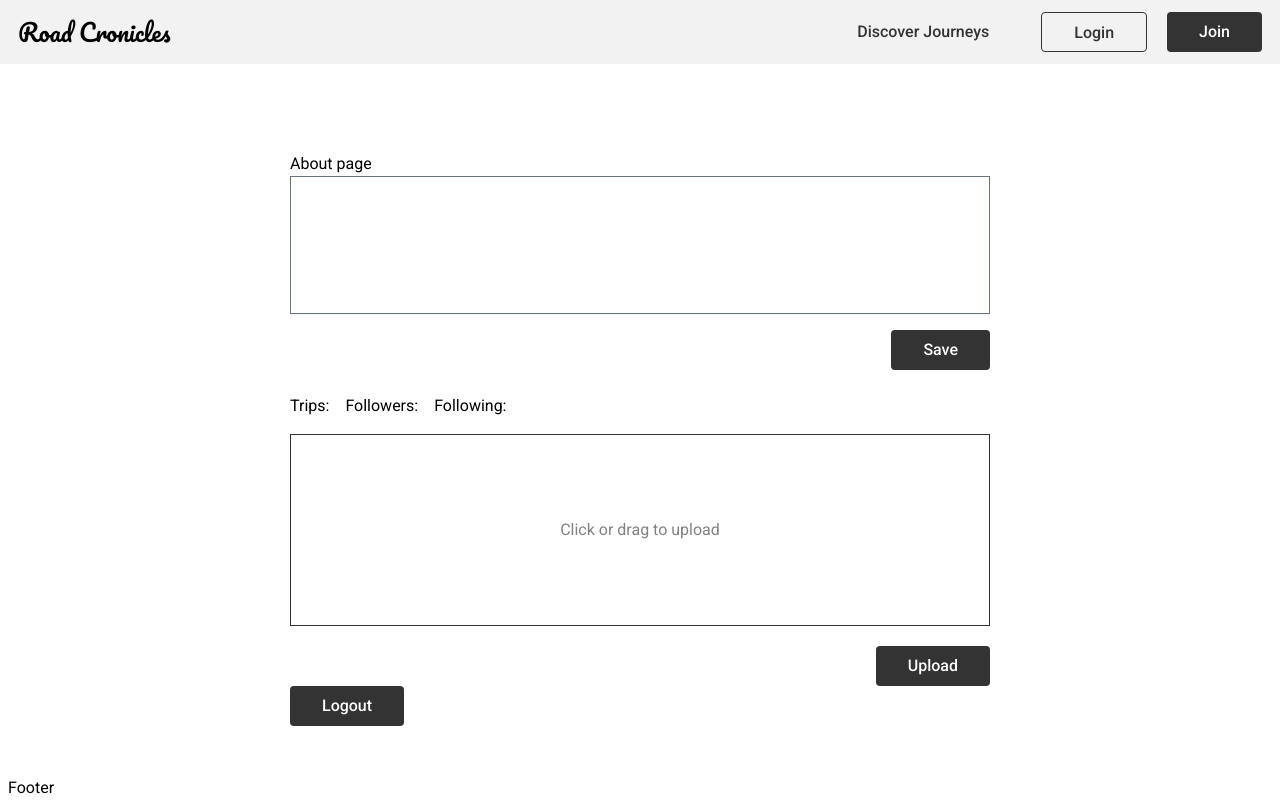
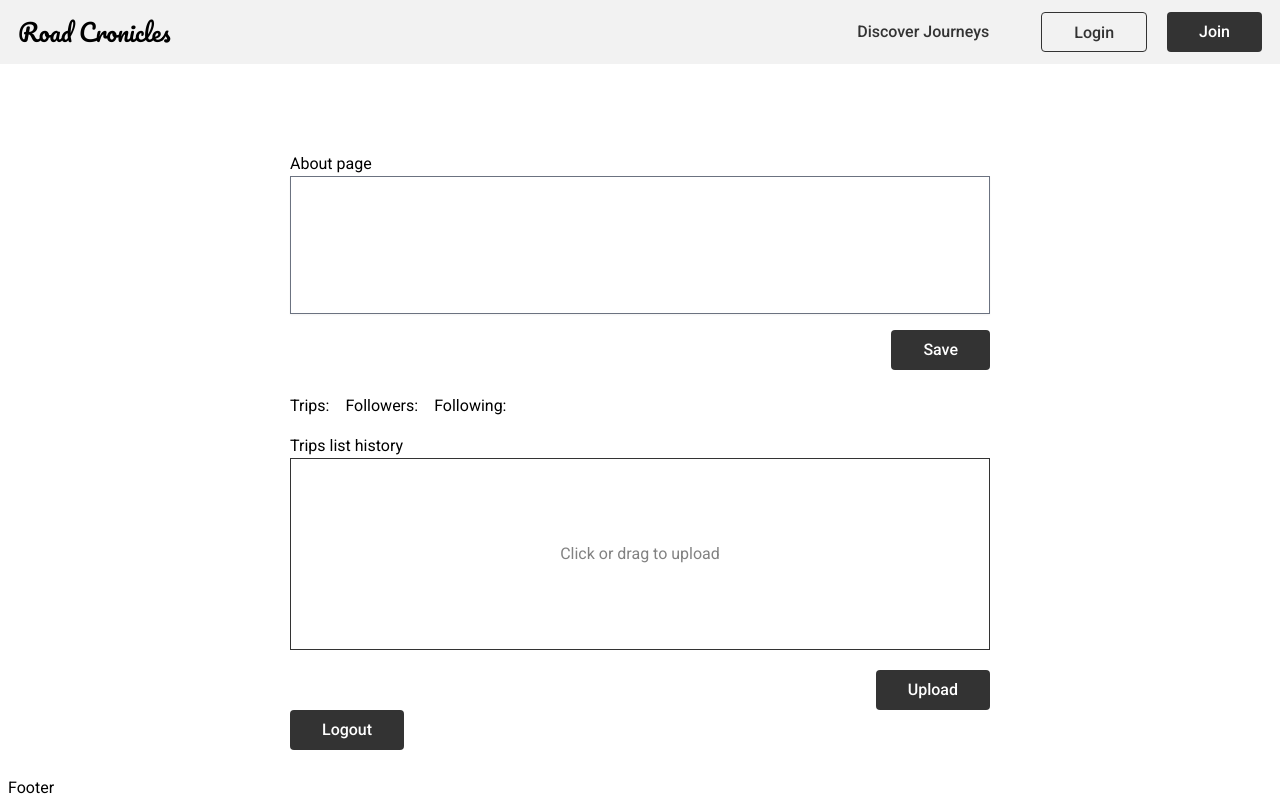
Before and after one commit to Griunvald/travel_app_client, a React (Vite) app in the folder client/: page /profile in a window 1280 px wide. Built offline with nearby package versions, Linux system fonts and the light colour scheme; no server answers.

Commit message:
Add empty TripsListHistory component, render in Profile component

```diff
--- /dev/null
+++ b/client/src/components/features/TripsListHistory.jsx
@@ -0,0 +1,7 @@
+function TripsListHistory() {
+  return (
+    <div>Trips list history</div>
+  )
+}
+
+export default TripsListHistory;
--- a/client/src/components/pages/Profile.jsx
+++ b/client/src/components/pages/Profile.jsx
@@ -5,6 +5,7 @@ import { getFollowStats } from '../../features/follow/followThunks';
 import About from '../features/About';
 import Logout from '../features/Logout';
 import FollowStats from '../features/FollowStats';
+import TripsListHistory from '../features/TripsListHistory';
 import AvatarUpload from '../features/AvatarUpload';
 
 function Profile() {
@@ -21,6 +22,7 @@ function Profile() {
     <div className="w-full md:w-[700px] mx-auto pt-4 md:pt-6 mb-4">
       <About />
       <FollowStats />
+      <TripsListHistory />
       <AvatarUpload />
       <Logout />
     </div>
```
